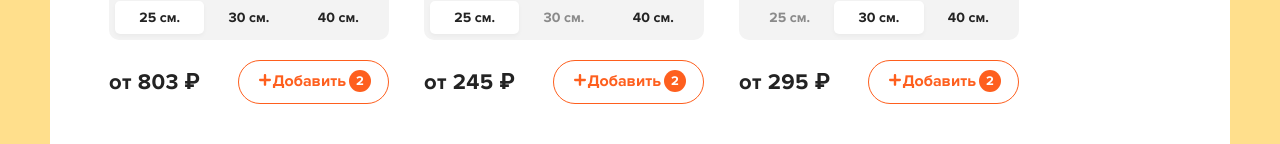
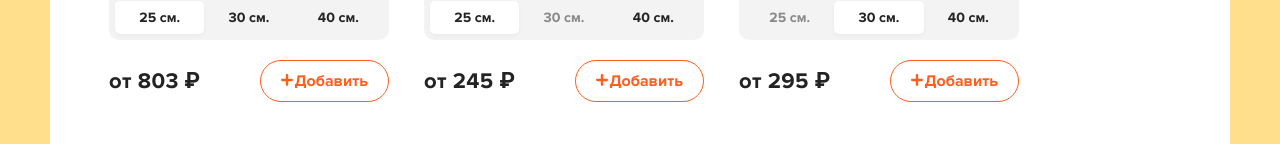
Before and after one commit to vakhno/Food-Store, a React (Create React App) app: page /Food-Store/dishes in a window 1280 px wide. Shown: the part 656-800 px from the top of the page. Built offline with nearby package versions, Linux system fonts and the light colour scheme; data requests are answered from the project's data file.

Commit message:
Added count of choosen dishes

```diff
--- a/src/components/DishesBlock/DishesBlock.js
+++ b/src/components/DishesBlock/DishesBlock.js
@@ -3,7 +3,7 @@ import classNames from 'classnames'
 import PropTypes from 'prop-types'
 import Button from '../DishesButton/DishesButton'
 
-function DishesBlock({id, name, imageUrl, price, types, sizes, onClickAddDish}) {
+function DishesBlock({id, name, imageUrl, price, types, sizes, onClickAddDish, addedCount}) {
 	const [activeType, setActiveType] = useState(types[0])
 	const availableTypes = ['тонкое', 'традиционное']
 	const [activeSize, setActiveSize] = useState(sizes[0])
@@ -79,7 +79,7 @@ function DishesBlock({id, name, imageUrl, price, types, sizes, onClickAddDish})
 					/>
 				</svg>
 				<span>Добавить</span>
-				<i>2</i>
+				{addedCount && <i>{addedCount}</i>}
 			</Button>
 		</div>
 	</div>
@@ -93,6 +93,7 @@ DishesBlock.propTypes = {
 	types: PropTypes.arrayOf(PropTypes.number).isRequired,
 	sizes: PropTypes.arrayOf(PropTypes.number).isRequired,
 	onClickAddDish: PropTypes.func,
+	addedCount: PropTypes.number,
 }
 
 DishesBlock.defaultProps = {
--- a/src/pages/Dishes/Dishes.js
+++ b/src/pages/Dishes/Dishes.js
@@ -15,6 +15,7 @@ const sortItems = [
 function Dishes() {
 	const dispatch = useDispatch()
 	const dishes =  useSelector( ({dishes}) => dishes.items )
+	const cartItems =  useSelector( ({cart}) => cart.items )
 	const isLoaded =  useSelector( ({dishes}) => dishes.isLoaded )
 	const {category, sortBy} = useSelector(({filter}) => filter)
 
@@ -32,7 +33,6 @@ function Dishes() {
 
 	const handleAddDishToCart = (dishInfo) => {
 		dispatch(addDisheToCart(dishInfo))
-		console.log(dishInfo)
 	}
 
 	return (
@@ -44,7 +44,7 @@ function Dishes() {
 					</div>
 					<h2 className="content__title">Все пиццы</h2>
 					<div className="content__items">
-						{isLoaded ? dishes.map( (elem) => <DishesBlock onClickAddDish={handleAddDishToCart} key={elem.id} {...elem}/>) : Array(12).fill(0).map((_, index) => <DishesLoadingBlock key={index}/>)}
+						{isLoaded ? dishes.map( (elem) => <DishesBlock onClickAddDish={handleAddDishToCart} addedCount={cartItems[elem.id] && cartItems[elem.id].length} key={elem.id} {...elem}/>) : Array(12).fill(0).map((_, index) => <DishesLoadingBlock key={index}/>)}
 					</div>
 				</div>
 	)
```
